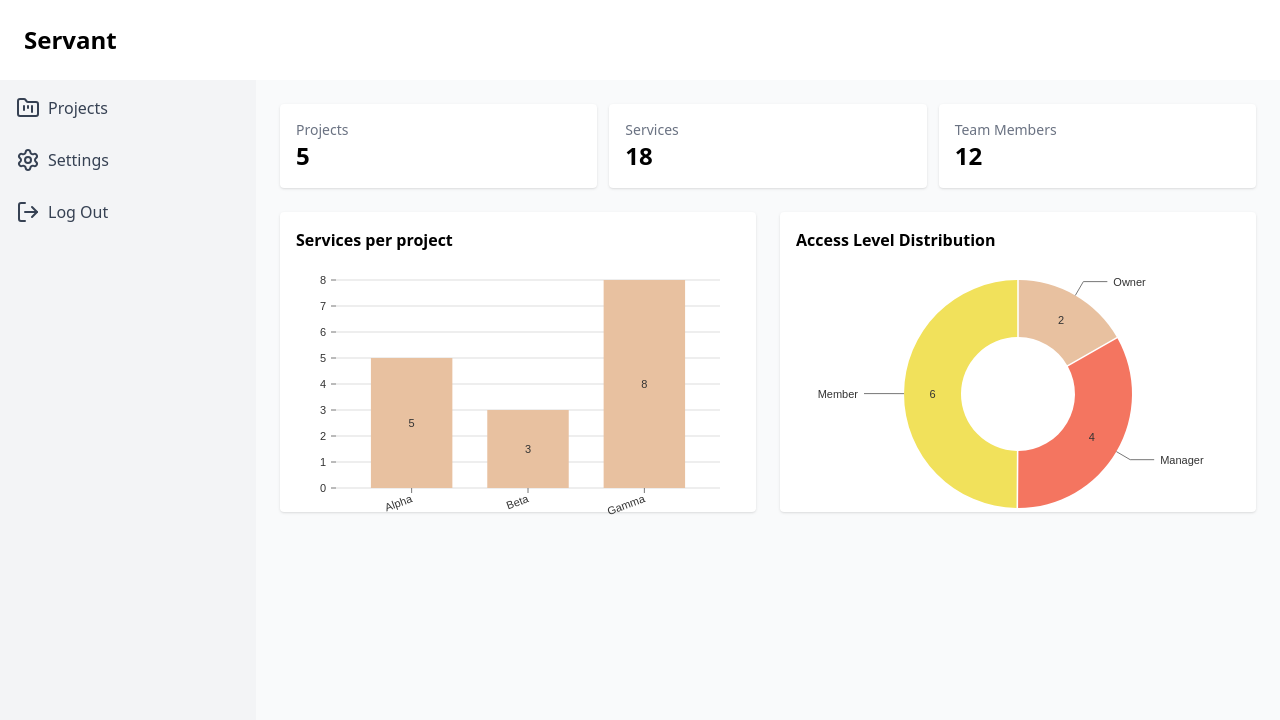
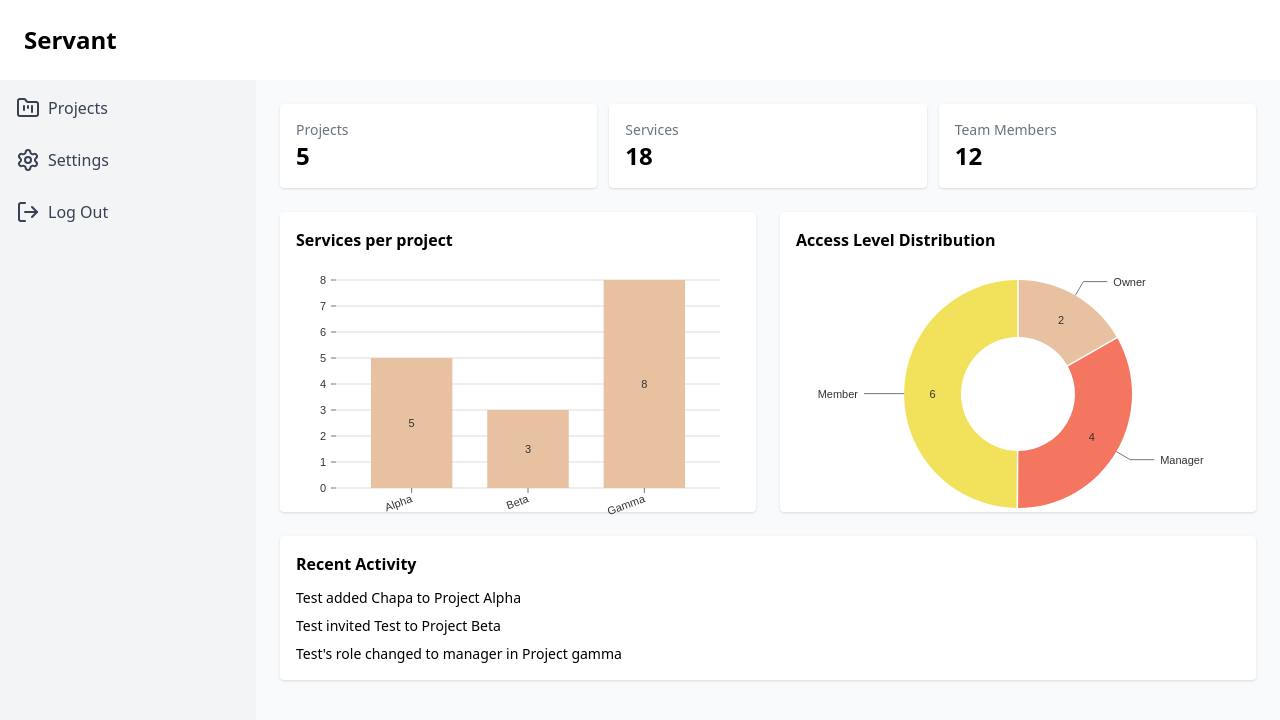
Before and after one commit to Yoni190/servant, a React app in the folder frontend/: page /home in a window 1280 px wide. Shown: the top 720 px of the page. Built offline with nearby package versions, Linux system fonts and the light colour scheme; the HTML template or start-up script is replaced by a standard one.

Commit message:
Show logs in home page

```diff
--- a/frontend/src/components/Sidebar.jsx
+++ b/frontend/src/components/Sidebar.jsx
@@ -3,7 +3,7 @@ import { FolderKanban, LogOut, Settings } from 'lucide-react'
 
 const Sidebar = () => {
   return (
-    <div className="bg-gray-100 w-64 p-4 min-h-screen">
+    <div className="bg-gray-100 w-64 p-4">
       <ul className='flex flex-col gap-5'>
         <li className="mb-2 flex gap-2">
           <FolderKanban className='text-gray-700'/>
--- a/frontend/src/pages/Home.jsx
+++ b/frontend/src/pages/Home.jsx
@@ -21,9 +21,9 @@ const Home = () => {
 
 
   return (
-    <div>
+    <div className="min-h-screen flex flex-col">
       <Header />
-      <div className="flex">
+      <div className="flex flex-1">
         <Sidebar />
         <main className="flex-1 p-6 bg-gray-50 space-y-6">
 
@@ -61,6 +61,14 @@ const Home = () => {
           </div>
 
           {/* Recent Logs */}
+          <div className="bg-white p-4 rounded shadow">
+            <h2 className="font-semibold mb-3">Recent Activity</h2>
+            <ul className="space-y-2 text-sm">
+              <li>Test added Chapa to Project Alpha</li>
+              <li>Test invited Test to Project Beta</li>
+              <li>Test's role changed to manager in Project gamma</li>
+            </ul>
+          </div>
         </main>
       </div>
     </div>
```
